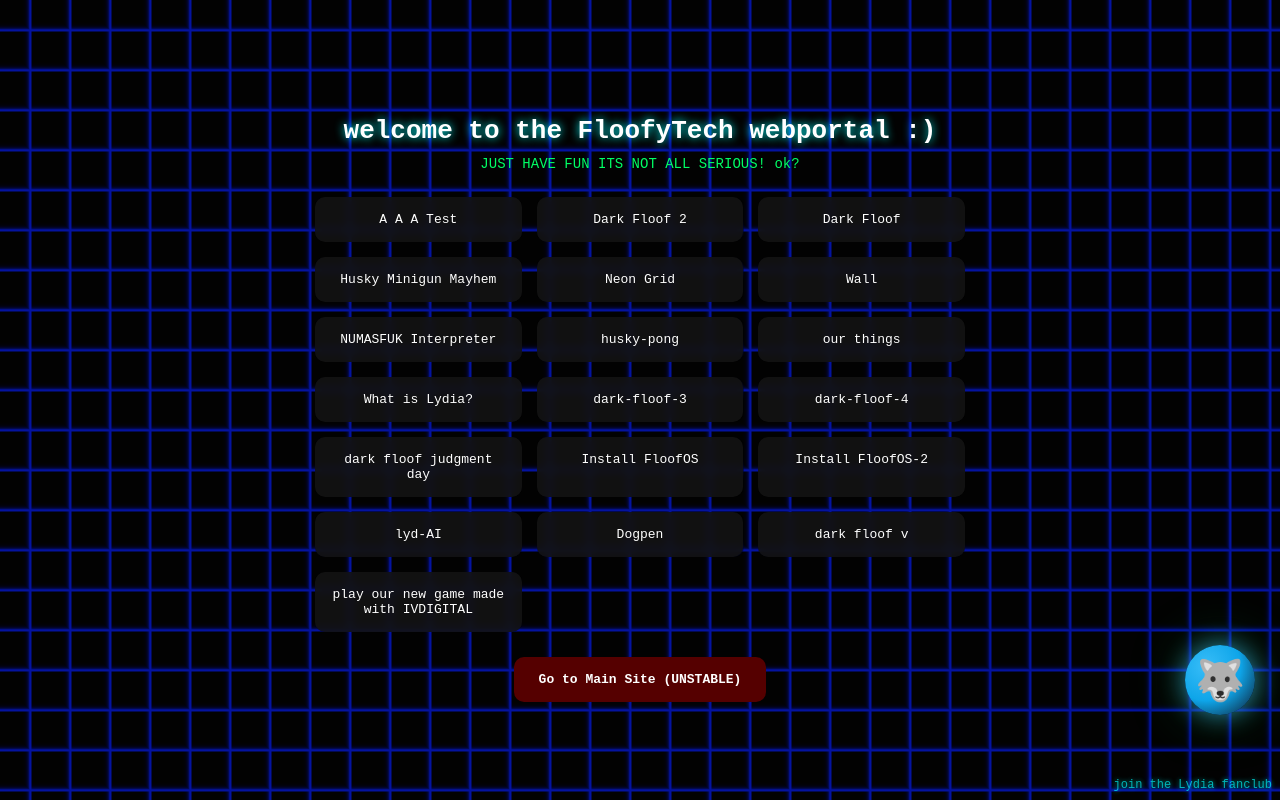
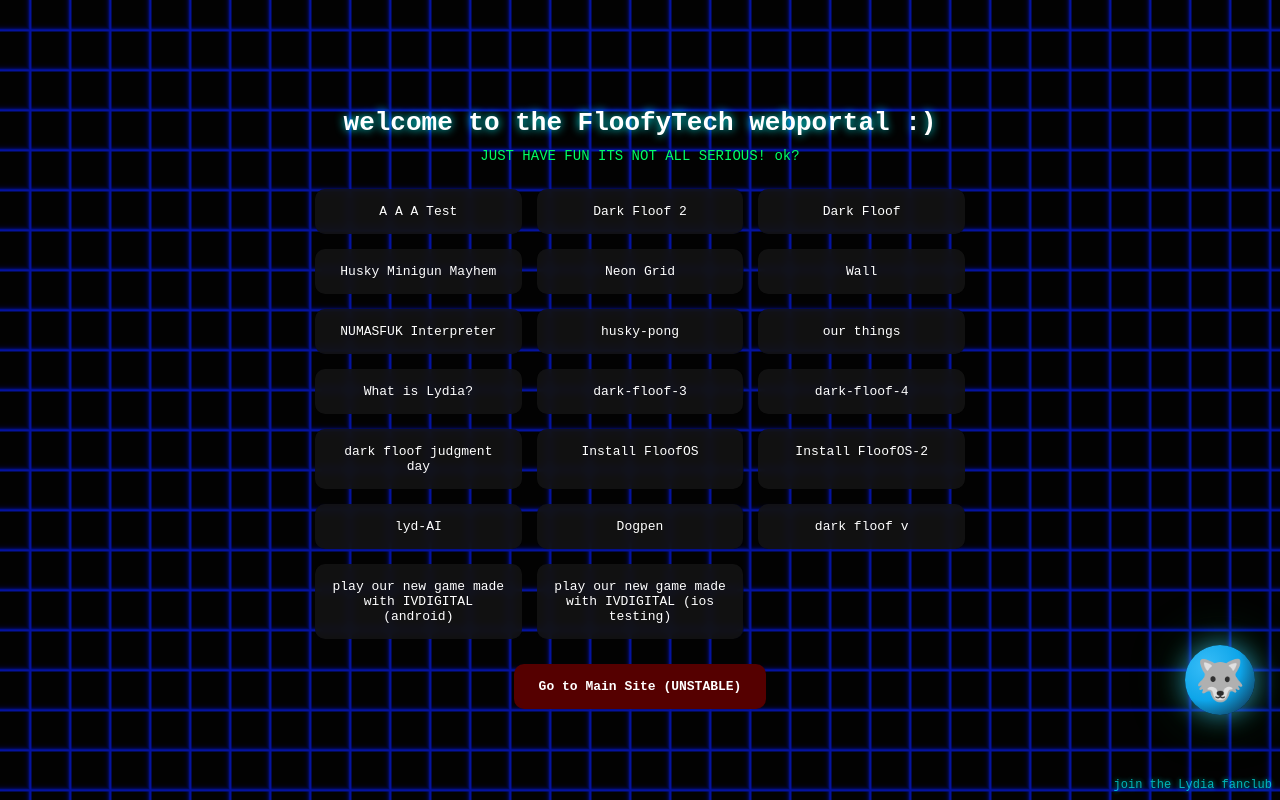
Before and after one commit to floofytech-open-sourse-projects/floofytechsite, a plain HTML site: page index.html in a window 1280 px wide. Drawn offline with Linux system fonts and the light colour scheme; a script that the page names is missing; a web font is replaced by a local one.

Commit message:
Update game link text for Android and iOS

```diff
--- a/index.html
+++ b/index.html
@@ -308,7 +308,8 @@ h1{
 <a href="Lyd-ai.html">lyd-AI</a>
     <a href="dogpen-home.html">Dogpen</a>
     <a href="dark-floof-5.html">dark floof v</a>
-    <a href="https://play.google.com/store/apps/details?id=co.ivdigital.cogito">play our new game made with IVDIGITAL</a>
+    <a href="https://play.google.com/store/apps/details?id=co.ivdigital.cogito">play our new game made with IVDIGITAL (android)</a>
+    <a href="https://testflight.apple.com/join/ntdXx6AN">play our new game made with IVDIGITAL (ios testing)
   </div>
 
   <a class="main-site" href="https://sites.google.com/view/floofytech-webportal" target="_blank">
```
